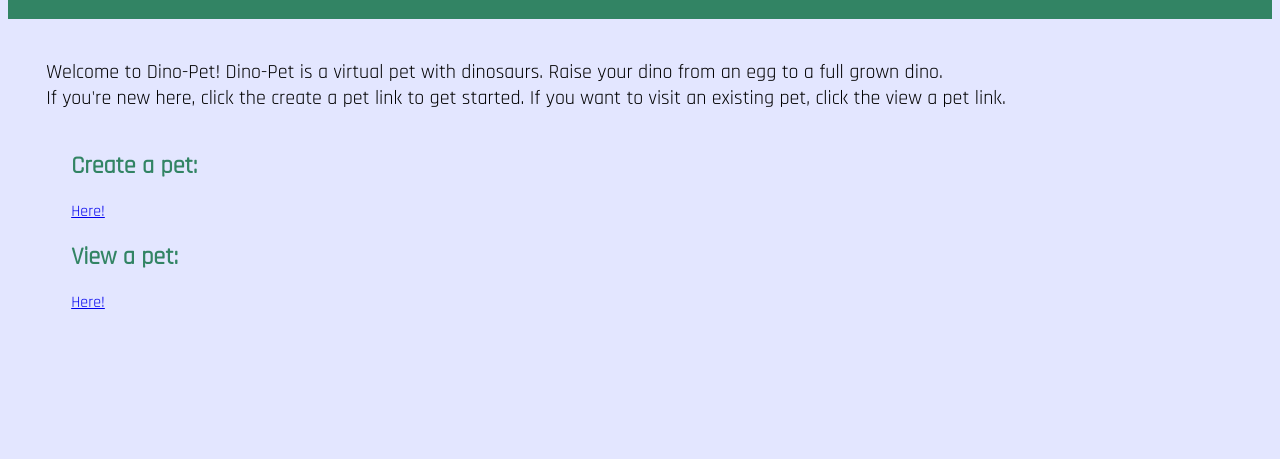
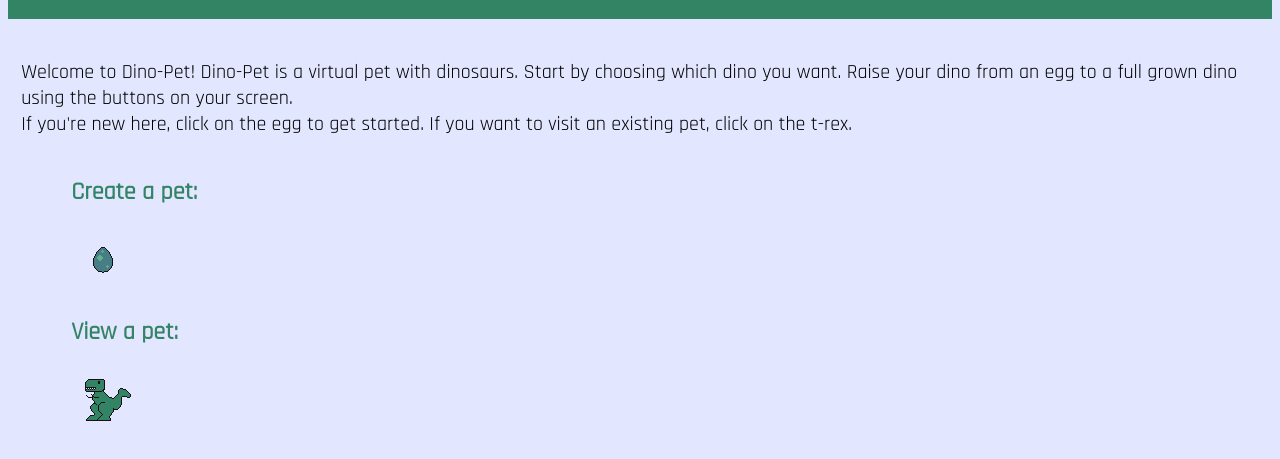
Before and after one commit to beccaww/dino-pet, a website: page public/index.html in a window 1280 px wide. Shown: the part 73-532 px from the top of the page. Drawn offline with nearby package versions, Linux system fonts and the light colour scheme.

Commit message:
made prettier, add pics to landing page

```diff
--- a/public/index.css
+++ b/public/index.css
@@ -33,8 +33,11 @@ h3 {
 .welcome {
   padding: 20px;
   margin-top: 20px;
-  margin-left: 25px;
   font-size: 20px;
+}
+
+.petLinks {
+  display: block;
 }
 
 .dino-form {
--- a/public/index.html
+++ b/public/index.html
@@ -2,6 +2,7 @@
 <html lang="en">
 
 <head>
+    <meta name="viewport" content="width=device-width, initial-scale=1">
     <meta name="description" content="Make a dino-pet! Raise it from an egg and watch it hatch!">
     <title>Dino Pets</title>
     <script src="https://code.jquery.com/jquery-3.2.1.min.js"
@@ -17,15 +18,20 @@
     <header role="banner" class="col-12">
         <h1>Dino-Pet</h1>
     </header>
-    <section class="col-12 welcome">Welcome to Dino-Pet! Dino-Pet is a virtual pet with dinosaurs. Raise your dino from an egg to a full grown
-        dino. <br>
-        If you're new here, click the create a pet link to get started. If you want to visit an existing pet, click the
-        view a pet link.
+    <section class="col-12 welcome">Welcome to Dino-Pet! Dino-Pet is a virtual pet with dinosaurs. Start by
+        choosing
+        which dino you want. Raise your dino from
+        an egg to a full grown
+        dino using the buttons on your screen. <br>
+        If you're new here, click on the egg to get started. If you want to visit an existing pet, click on the
+        t-rex.
     </section>
-    <h2 class="col-6">Create a pet: </h2>
-    <a class="col-6 create-pet" href="/create-pet.html">Here!</a>
-    <h2 class="col-6">View a pet: </h2>
-    <a class="col-6 view-pet" href="/pets.html">Here!</a>
+    <section class="petLinks">
+        <h2 class="col-6">Create a pet: </h2>
+        <a class="col-6 create-pet" href="/create-pet.html"><img src="/dinoeggsmall.png" /></a>
+        <h2 class="col-6">View a pet: </h2>
+        <a class="col-6 view-pet" href="/pets.html"><img src="/dino-t-rex-small.png" /></a>
+    </section>
 </body>
 
 </html>
```
Also changed, not shown: public/pets.html (+4 -2 lines), test/test-server.js (+3 -11 lines), public/dino-t-rex-small.png (added), public/dinoeggsmall.png (added).
